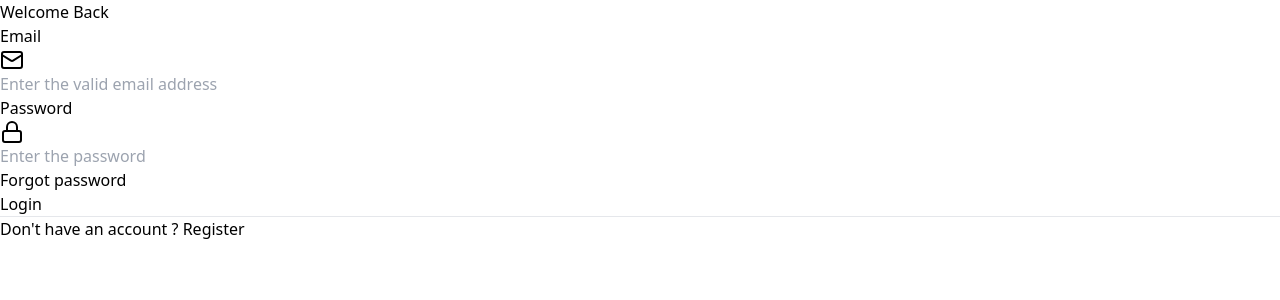
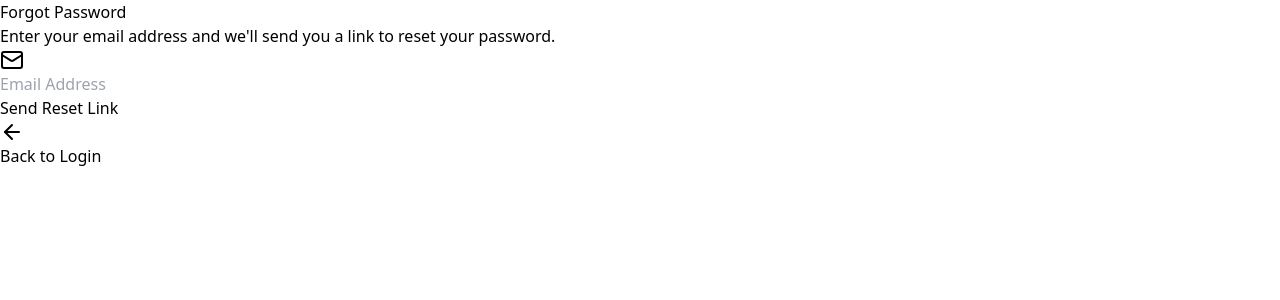
Before and after one commit to GThashan/AuthGuard, a React (Vite) app in the folder frontend/: page /forgot-password in a window 1280 px wide. Before the commit this address led to /login. Shown: the top 300 px of the page. Built offline with nearby package versions, Linux system fonts and the light colour scheme; no server answers.

Commit message:
password reset and forgot password created

```diff
--- a/frontend/src/App.jsx
+++ b/frontend/src/App.jsx
@@ -5,8 +5,8 @@
 import LoginPage from "./pages/Login";
 import EmailVerificationPage from "./pages/EmailVerificationPage";
 import DashboardPage from "./pages/Dashboard";
-// import ForgotPasswordPage from "./pages/ForgotPasswordPage";
-// import ResetPasswordPage from "./pages/ResetPasswordPage";
+import ForgotPasswordPage from "./pages/ForgotPasswordPage";
+import ResetPasswordPage from "./pages/ResetPasswordPage";
 
 import LoadingSpinner from "./Components/LoadingSpinner";
 
@@ -83,23 +83,23 @@
 					}
 				/>
 				<Route path='/verify-email' element={<EmailVerificationPage />} />
-				{/* <Route
+				<Route
 					path='/forgot-password'
 					element={
 						<RedirectAuthenticatedUser>
 							<ForgotPasswordPage />
 						</RedirectAuthenticatedUser>
 					}
-				/> */}
+				/>
 
-				{/* <Route
+				 <Route
 					path='/reset-password/:token'
 					element={
 						<RedirectAuthenticatedUser>
 							<ResetPasswordPage />
 						</RedirectAuthenticatedUser>
 					}
-				/> */}
+				/>
 
 				<Route path='*' element={<Navigate to='/' replace />} />
 			</Routes>
--- /dev/null
+++ b/frontend/src/Components/Input.jsx
@@ -0,0 +1,14 @@
+const Input = ({ icon: Icon, ...props }) => {
+	return (
+		<div className='relative mb-6'>
+			<div className='absolute inset-y-0 left-0 flex items-center pl-3 pointer-events-none'>
+				<Icon className='size-5 text-green-500' />
+			</div>
+			<input
+				{...props}
+				className='w-full pl-10 pr-3 py-2 bg-gray-800 bg-opacity-50 rounded-lg border border-gray-700 focus:border-green-500 focus:ring-2 focus:ring-green-500 text-white placeholder-gray-400 transition duration-200'
+			/>
+		</div>
+	);
+};
+export default Input;
--- /dev/null
+++ b/frontend/src/pages/ForgotPasswordPage.jsx
@@ -0,0 +1,79 @@
+import { motion } from "framer-motion";
+import { useState } from "react";
+import { useauthStore } from "../store/authStore";
+import Input from "../Components/Input";
+import { ArrowLeft, Loader, Mail } from "lucide-react";
+import { Link } from "react-router-dom";
+
+const ForgotPasswordPage = () => {
+	const [email, setEmail] = useState("");
+	const [isSubmitted, setIsSubmitted] = useState(false);
+
+	const { isloading, forgotPassword } = useauthStore();
+
+	const handleSubmit = async (e) => {
+		e.preventDefault();
+		await forgotPassword(email);
+		setIsSubmitted(true);
+	};
+
+	return (
+		<motion.div
+			initial={{ opacity: 0, y: 20 }}
+			animate={{ opacity: 1, y: 0 }}
+			transition={{ duration: 0.5 }}
+			className='max-w-md w-full bg-gray-800 bg-opacity-50 backdrop-filter backdrop-blur-xl rounded-2xl shadow-xl overflow-hidden'
+		>
+			<div className='p-8'>
+				<h2 className='text-3xl font-bold mb-6 text-center bg-gradient-to-r from-green-400 to-emerald-500 text-transparent bg-clip-text'>
+					Forgot Password
+				</h2>
+
+				{!isSubmitted ? (
+					<form onSubmit={handleSubmit}>
+						<p className='text-gray-300 mb-6 text-center'>
+							Enter your email address and we'll send you a link to reset your password.
+						</p>
+						<Input
+							icon={Mail}
+							type='email'
+							placeholder='Email Address'
+							value={email}
+							onChange={(e) => setEmail(e.target.value)}
+							required
+						/>
+						<motion.button
+							whileHover={{ scale: 1.02 }}
+							whileTap={{ scale: 0.98 }}
+							className='w-full py-3 px-4 bg-gradient-to-r from-green-500 to-emerald-600 text-white font-bold rounded-lg shadow-lg hover:from-green-600 hover:to-emerald-700 focus:outline-none focus:ring-2 focus:ring-green-500 focus:ring-offset-2 focus:ring-offset-gray-900 transition duration-200'
+							type='submit'
+						>
+							{isloading ? <Loader className='size-6 animate-spin mx-auto' /> : "Send Reset Link"}
+						</motion.button>
+					</form>
+				) : (
+					<div className='text-center'>
+						<motion.div
+							initial={{ scale: 0 }}
+							animate={{ scale: 1 }}
+							transition={{ type: "spring", stiffness: 500, damping: 30 }}
+							className='w-16 h-16 bg-green-500 rounded-full flex items-center justify-center mx-auto mb-4'
+						>
+							<Mail className='h-8 w-8 text-white' />
+						</motion.div>
+						<p className='text-gray-300 mb-6'>
+							If an account exists for {email}, you will receive a password reset link shortly.
+						</p>
+					</div>
+				)}
+			</div>
+
+			<div className='px-8 py-4 bg-gray-900 bg-opacity-50 flex justify-center'>
+				<Link to={"/login"} className='text-sm text-green-400 hover:underline flex items-center'>
+					<ArrowLeft className='h-4 w-4 mr-2' /> Back to Login
+				</Link>
+			</div>
+		</motion.div>
+	);
+};
+export default ForgotPasswordPage;
--- /dev/null
+++ b/frontend/src/pages/ResetPasswordPage.jsx
@@ -0,0 +1,84 @@
+import { useState } from "react";
+import { motion } from "framer-motion";
+import { useauthStore } from "../store/authStore";
+import { useNavigate, useParams } from "react-router-dom";
+import Input from "../Components/Input";
+import { Lock } from "lucide-react";
+import toast from "react-hot-toast";
+
+const ResetPasswordPage = () => {
+	const [password, setPassword] = useState("");
+	const [confirmPassword, setConfirmPassword] = useState("");
+	const { resetPassword, error, isloading, message } = useauthStore();
+
+	const { token } = useParams();
+	const navigate = useNavigate();
+
+	const handleSubmit = async (e) => {
+		e.preventDefault();
+
+		if (password !== confirmPassword) {
+			alert("Passwords do not match");
+			return;
+		}
+		try {
+			await resetPassword(token, password);
+
+			toast.success("Password reset successfully, redirecting to login page...");
+			setTimeout(() => {
+				navigate("/login");
+			}, 2000);
+		} catch (error) {
+			console.error(error);
+			toast.error(error.message || "Error resetting password");
+		}
+	};
+
+	return (
+		<motion.div
+			initial={{ opacity: 0, y: 20 }}
+			animate={{ opacity: 1, y: 0 }}
+			transition={{ duration: 0.5 }}
+			className='max-w-md w-full bg-gray-800 bg-opacity-50 backdrop-filter backdrop-blur-xl rounded-2xl shadow-xl overflow-hidden'
+		>
+			<div className='p-8'>
+				<h2 className='text-3xl font-bold mb-6 text-center bg-gradient-to-r from-green-400 to-emerald-500 text-transparent bg-clip-text'>
+					Reset Password
+				</h2>
+				{error && <p className='text-red-500 text-sm mb-4'>{error}</p>}
+				{message && <p className='text-green-500 text-sm mb-4'>{message}</p>}
+
+				<form onSubmit={handleSubmit}>
+					<Input
+						icon={Lock}
+						type='password'
+						placeholder='New Password'
+						value={password}
+						onChange={(e) => setPassword(e.target.value)}
+						required
+					/>
+
+					<Input
+						icon={Lock}
+						type='password'
+						placeholder='Confirm New Password'
+						value={confirmPassword}
+						onChange={(e) => setConfirmPassword(e.target.value)}
+						required
+					/>
+
+					<motion.button
+						whileHover={{ scale: 1.02 }}
+						whileTap={{ scale: 0.98 }}
+						className='w-full py-3 px-4 bg-gradient-to-r from-green-500 to-emerald-600 text-white font-bold rounded-lg shadow-lg hover:from-green-600 hover:to-emerald-700 focus:outline-none focus:ring-2 focus:ring-green-500 focus:ring-offset-2 focus:ring-offset-gray-900 transition duration-200'
+						type='submit'
+						disabled={isloading}
+					>
+						{isloading ? "Resetting..." : "Set New Password"}
+					</motion.button>
+				</form>
+			</div>
+		</motion.div>
+	);
+};
+export default ResetPasswordPage;
```
